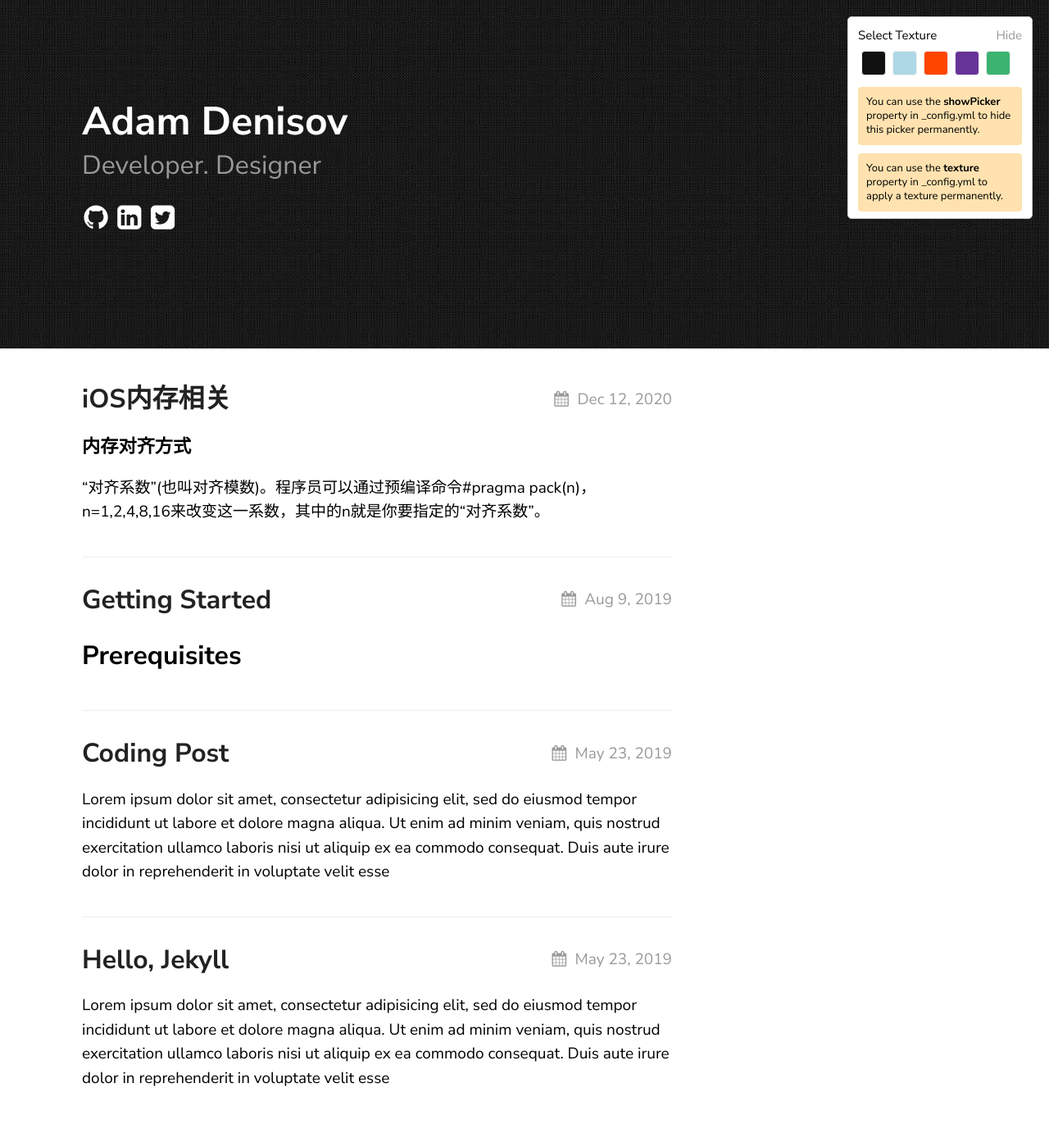
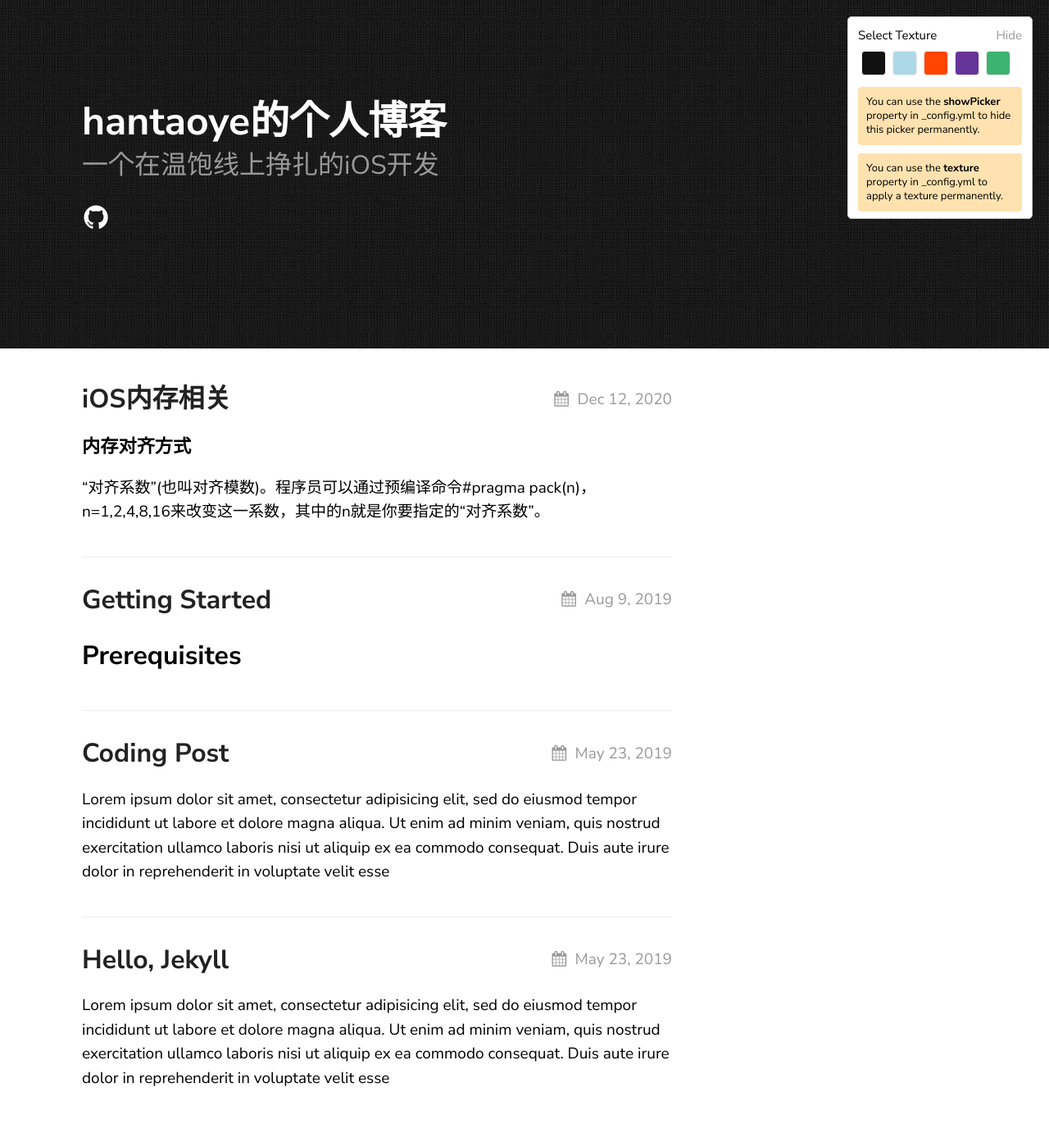
Before and after one commit to hantaoye/hantaoye.github.io, a Jekyll site: the page built from index.md, in a window 1280 px wide. Shown: the whole page at 82% size. Built offline with Jekyll 4.4.1, drawn with Linux system fonts in a browser that asks for light colours.

Commit message:
update config

```diff
--- a/_config.yml
+++ b/_config.yml
@@ -15,8 +15,8 @@ sass:
 
 permalink: /posts/:title/
 texture:
-  title: Adam Denisov
-  tagline: Developer. Designer
+  title: hantaoye的个人博客
+  tagline: 一个在温饱线上挣扎的iOS开发
   date_format: "%b %-d, %Y"
   style: black
   showNav: false
@@ -24,9 +24,9 @@ texture:
 
   # generate social links in footer
   social_links:
-    twitter: thelehhman
-    github:  thelehhman
-    linkedIn: in/thelehhman
+#    twitter: thelehhman
+    github:  hantaoye
+ #   linkedIn: in/thelehhman
     rss: rss
 
 
--- a/_includes/page_header.html
+++ b/_includes/page_header.html
@@ -3,13 +3,15 @@
     <h2>{{ site.texture.tagline }}</h2>
     <ul class="social">
         {%- if site.texture.social_links.github -%}
-			<a href="https://github.com/{{ site.texture.social_links.github }}"><li><i class="icon-github-circled"></i></li></a>
+        <a href="https://github.com/{{ site.texture.social_links.github }}">
+            <li><i class="icon-github-circled"></i></li>
+        </a>
         {%- endif -%}
-		{%- if site.texture.social_links.linkedIn -%}
+        <!-- {%- if site.texture.social_links.linkedIn -%}
 			<a href="https://linkedin.com/{{ site.texture.social_links.linkedIn }}"><li><i class="icon-linkedin-squared"></i></li></a>
 		{%- endif -%}
 		{%- if site.texture.social_links.twitter -%}
 			<a href="https://twitter.com/{{ site.texture.social_links.twitter }}"><li><i class="icon-twitter-squared"></i></li></a>
-		{%- endif -%}
+		{%- endif -%} -->
     </ul>
 </div>
--- a/_sass/ext/_fonts.scss
+++ b/_sass/ext/_fonts.scss
@@ -1,16 +1,18 @@
 @font-face {
     font-family: 'fontello';
     src: url('../font/fontello.eot?26793073');
-  src: url('../font/fontello.eot?26793073#iefix') format('embedded-opentype'),
-       url('../font/fontello.woff2?26793073') format('woff2'),
-       url('../font/fontello.woff?26793073') format('woff'),
-       url('../font/fontello.ttf?26793073') format('truetype'),
-       url('../font/fontello.svg?26793073#fontello') format('svg');
+    src: url('../font/fontello.eot?26793073#iefix') format('embedded-opentype'), url('../font/fontello.woff2?26793073') format('woff2'), url('../font/fontello.woff?26793073') format('woff'), url('../font/fontello.ttf?26793073') format('truetype'), url('../font/fontello.svg?26793073#fontello') format('svg');
     font-weight: normal;
     font-style: normal;
 }
+
+
 /* Chrome hack: SVG is rendered more smooth in Windozze. 100% magic, uncomment if you need it. */
+
+
 /* Note, that will break hinting! In other OS-es font will be not as sharp as it could be */
+
+
 /*
 @media screen and (-webkit-min-device-pixel-ratio:0) {
   @font-face {
@@ -20,42 +22,48 @@
 }
 */
 
- [class^="icon-"]:before, [class*=" icon-"]:before {
+[class^="icon-"]:before,
+[class*=" icon-"]:before {
     font-family: "fontello";
     font-style: normal;
     font-weight: normal;
     speak: none;
-
     display: inline-block;
     text-decoration: inherit;
     width: 1em;
     margin-right: .2em;
     text-align: center;
     /* opacity: .8; */
-
     /* For safety - reset parent styles, that can break glyph codes*/
     font-variant: normal;
     text-transform: none;
-
     /* fix buttons height, for twitter bootstrap */
     line-height: 1em;
-
     /* Animation center compensation - margins should be symmetric */
     /* remove if not needed */
     margin-left: .2em;
-
     /* you can be more comfortable with increased icons size */
     /* font-size: 120%; */
-
     /* Font smoothing. That was taken from TWBS */
     -webkit-font-smoothing: antialiased;
     -moz-osx-font-smoothing: grayscale;
-
     /* Uncomment for 3D effect */
     /* text-shadow: 1px 1px 1px rgba(127, 127, 127, 0.3); */
 }
 
-.icon-calendar:before { content: '\e800'; } /* '' */
-.icon-github-circled:before { content: '\f09b'; } /* '' */
-.icon-twitter-squared:before { content: '\f304'; } /* '' */
-.icon-linkedin-squared:before { content: '\f30c'; } /* '' */
+.icon-calendar:before {
+    content: '\e800';
+}
+
+
+/* '' */
+
+.icon-github-circled:before {
+    content: '\f09b';
+}
+
+
+/* '' */
+
+// .icon-twitter-squared:before { content: '\f304'; } /* '' */
+// .icon-linkedin-squared:before { content: '\f30c'; } /* '' */
```
Lines whose indentation alone changed are shown as unchanged.
